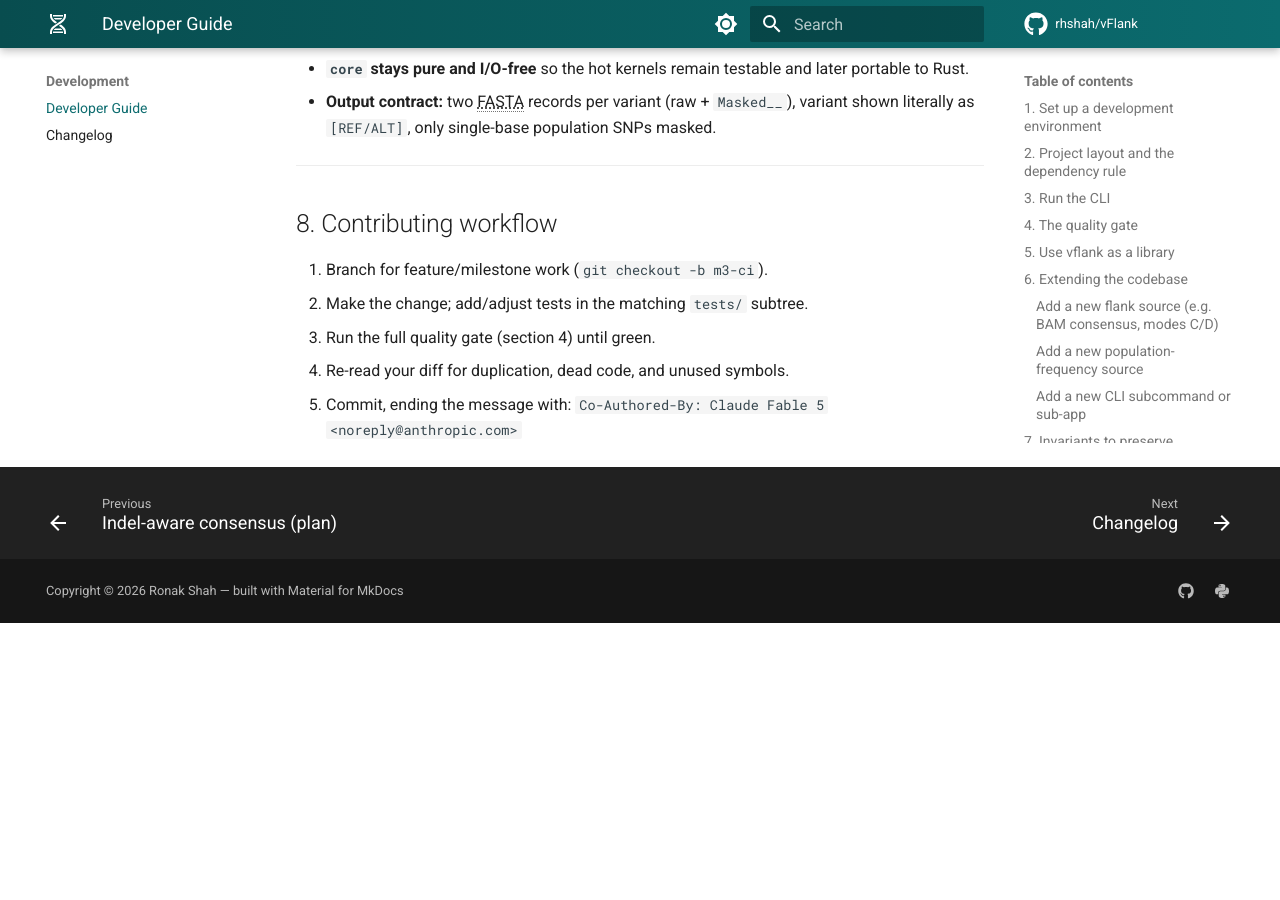
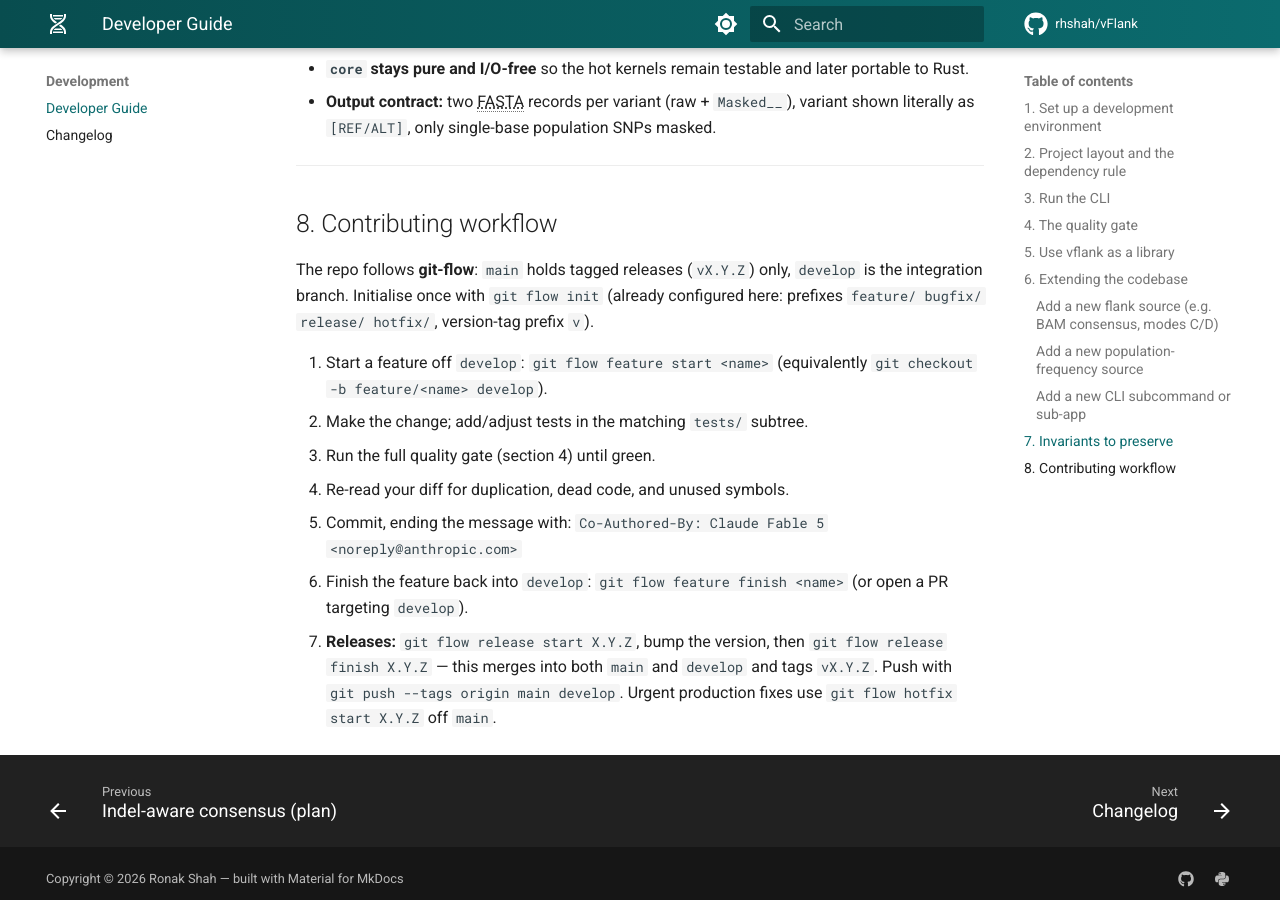
Before and after one commit to rhshah/vFlank, an MkDocs documentation site: the page built from docs/DEVELOPER.md, in a window 1280 px wide and 900 px high, scrolled down 4779 px. Built offline with MkDocs 1.6.1 and Material for MkDocs 9.7.7, drawn with Linux system fonts in a browser that asks for light colours; comment, search, counter and statistics services are not loaded; the version menu is left out; before the commit the page ends 5402 px from its top, so only the background shows below that.

Commit message:
docs: document the git-flow branching model
Adopt git-flow (main = tagged releases, develop = integration). Update the
CLAUDE.md Git section and DEVELOPER.md contributing workflow with the
feature/release/hotfix commands, prefixes, and the version-tag convention (v).

Co-Authored-By: Claude Fable 5 <noreply@anthropic.com>

```diff
--- a/docs/DEVELOPER.md
+++ b/docs/DEVELOPER.md
@@ -237,9 +237,21 @@ output.
 
 ## 8. Contributing workflow
 
-1. Branch for feature/milestone work (`git checkout -b m3-ci`).
+The repo follows **git-flow**: `main` holds tagged releases (`vX.Y.Z`) only,
+`develop` is the integration branch. Initialise once with `git flow init`
+(already configured here: prefixes `feature/ bugfix/ release/ hotfix/`,
+version-tag prefix `v`).
+
+1. Start a feature off `develop`: `git flow feature start <name>`
+   (equivalently `git checkout -b feature/<name> develop`).
 2. Make the change; add/adjust tests in the matching `tests/` subtree.
 3. Run the full quality gate (section 4) until green.
 4. Re-read your diff for duplication, dead code, and unused symbols.
 5. Commit, ending the message with:
    `Co-Authored-By: Claude Fable 5 <noreply@anthropic.com>`
+6. Finish the feature back into `develop`: `git flow feature finish <name>`
+   (or open a PR targeting `develop`).
+7. **Releases:** `git flow release start X.Y.Z`, bump the version, then
+   `git flow release finish X.Y.Z` — this merges into both `main` and
+   `develop` and tags `vX.Y.Z`. Push with `git push --tags origin main develop`.
+   Urgent production fixes use `git flow hotfix start X.Y.Z` off `main`.
```
Also changed, not shown: CLAUDE.md (+11 -1 lines).
